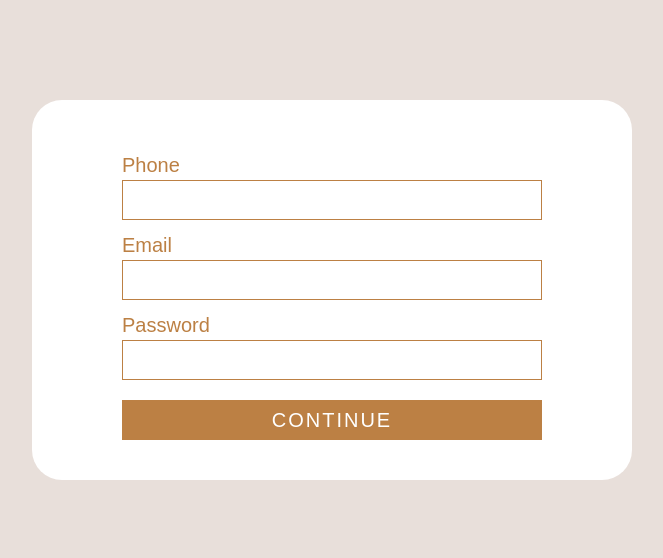
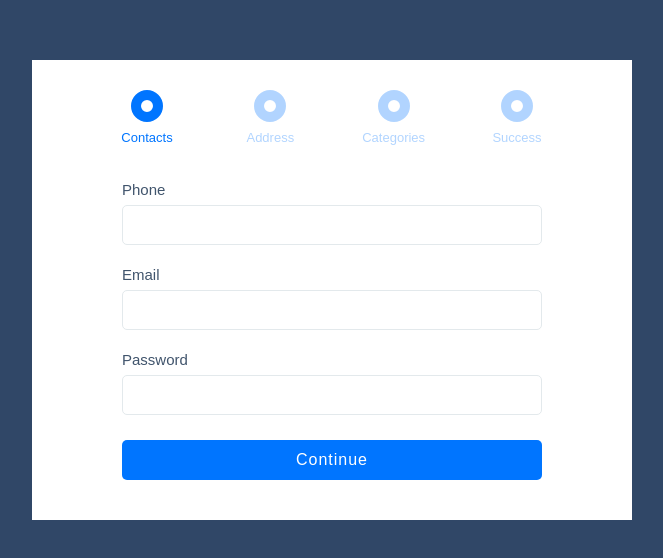
Before and after one commit to TilikWebDev/Multi-Step-form-React, a React (Create React App) app: page / in a window 1280 px wide. Shown: the part 110-668 px from the top of the page, without its empty margins (308-971 px from the left). Built offline with nearby package versions, Linux system fonts and the light colour scheme.

Commit message:
Added steps

```diff
--- a/src/App.css
+++ b/src/App.css
@@ -8,8 +8,7 @@
 
 .form {
     background-color: #fff;
-    padding: 40px 20px;
-    border-radius: 30px;
+    padding: 30px 20px;
     width: 100%;
     max-width: 560px;
 }
@@ -19,22 +18,63 @@
     margin: 0 auto;
 }
 
+.steps {
+    width: 100%;
+    display: flex;
+}
+
+.form__steps {
+    justify-content: space-between;
+    margin: 0 0 30px 0;
+}
+
+.steps__step {
+    display: flex;
+    justify-content: center;
+    position: relative;
+    padding: 40px 0 0 0;
+    color: #0075ff;
+    width: 50px;
+    font-size: 13px;
+}
+
+.steps__step:not(.active) {
+    opacity: 0.3;
+}
+
+.steps .steps__step:after {
+    content: "";
+    position: absolute;
+    border: 16px solid #0075ff;
+    border-radius: 50%;
+    top: 0;
+}
+
+.steps .steps__step:before {
+    content: "";
+    position: absolute;
+    border: 6px solid #ffffff;
+    border-radius: 50%;
+    top: 10px;
+    z-index: 1;
+}
+
 .form__field {
     width: 100%;
-    margin: 10px 0;
+    margin: 15px 0;
 }
 
 .field__title {
     display: flex;
     line-height: 30px;
     margin: 0;
-    font-size: 20px;
-    color: #bc8044;
+    font-size: 15px;
+    color: #40546c;
 }
 
 .field__error {
-    color: red;
     margin: 0 0 0 auto;
+    color: #e53f3f;
 }
 
 .field__input, .field__select {
@@ -43,21 +83,30 @@
     height: 40px;
     font-size: 15px;
     padding: 0 10px;
-    border: 1px solid #bc8044;
+    border: 1px solid #e3e9ec;
+    border-radius: 5px;
+}
+
+.field__input:focus, .field__select:focus {
+    outline: none;
+    -webkit-box-shadow: 0px 0px 3px 0px #0b7bff;
+    -moz-box-shadow: 0px 0px 3px 0px #0b7bff;
+    box-shadow: 0px 0px 4px 0px #0b7bff;
+    border-color: #0b7bff;
 }
 
 .form__send {
     width: 100%;
-    background-color: #bc8044;
+    background-color: #0075ff;
     color: #fff;
-    text-transform: uppercase;
-    letter-spacing: 2px;
     cursor: pointer;
     outline: none;
+    letter-spacing: 1px;
     border: 0;
     height: 40px;
-    font-size: 20px;
-    margin: 10px 0 0 0;
+    font-size: 16px;
+    margin: 10px 0;
+    border-radius: 5px;
 }
 
 .form__send:hover {
--- a/src/components/login/login.js
+++ b/src/components/login/login.js
@@ -38,6 +38,18 @@ const Login = () => {
                 ({handleSubmit, setErrors, setTouched, status}) => (
                     <form onSubmit={handleSubmit} className={'form'}>
                         <div className={'form__container'}>
+                            <div className={'steps form__steps'}>
+                                {
+                                    steps.map((s, index) => {
+                                        return (
+                                            <div className={['steps__step',  (step > index)  && 'active'].join(' ')}>
+                                                {s}
+                                            </div>
+                                        )
+                                    })
+                                }
+                            </div>
+
                             {
                                 (status) &&
                                     <div className={'form__error'}>
--- a/src/index.css
+++ b/src/index.css
@@ -5,7 +5,7 @@ html {
 
 body {
   margin: 0;
-  background-color: #e8dfda;
+  background-color: #304767;
   flex: 1;
   display: flex;
 }
```
